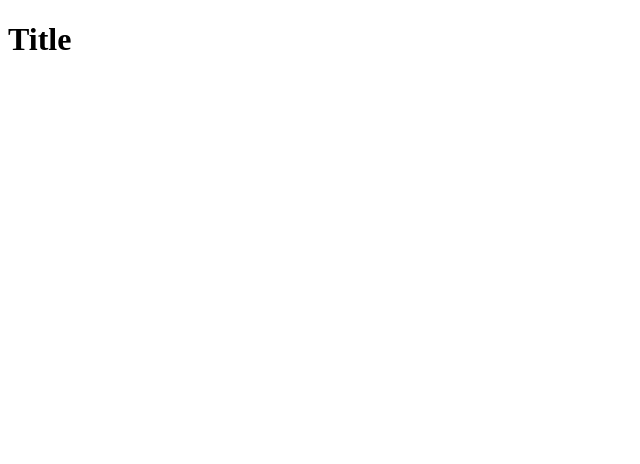
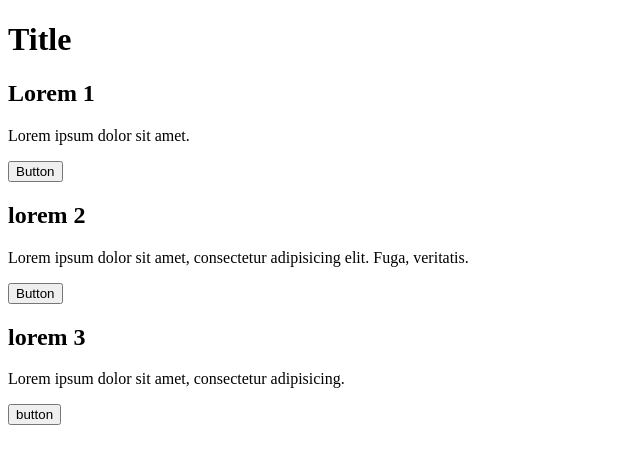
Before and after one commit to vanya-mate/training, a plain HTML site: page index.html in a window 1280 px wide. Shown: the whole page, without its empty margins (0-640 px from the left). Drawn offline with Linux system fonts and the light colour scheme.

Commit message:
change index.html add blocks

```diff
--- a/index.html
+++ b/index.html
@@ -10,5 +10,21 @@
 
   <h1>Title</h1>
 
+  <div class="block">
+    <h2>Lorem 1</h2>
+    <p>Lorem ipsum dolor sit amet.</p>
+    <button>Button</button>
+  </div>
+  <div class="block">
+    <h2>lorem 2</h2>
+    <p>Lorem ipsum dolor sit amet, consectetur adipisicing elit. Fuga, veritatis.</p>
+    <button>Button</button>
+  </div>
+  <div class="block">
+    <h2>lorem 3</h2>
+    <p>Lorem ipsum dolor sit amet, consectetur adipisicing.</p>
+    <button>button</button>
+  </div>
+
 </body>
 </html>
```
